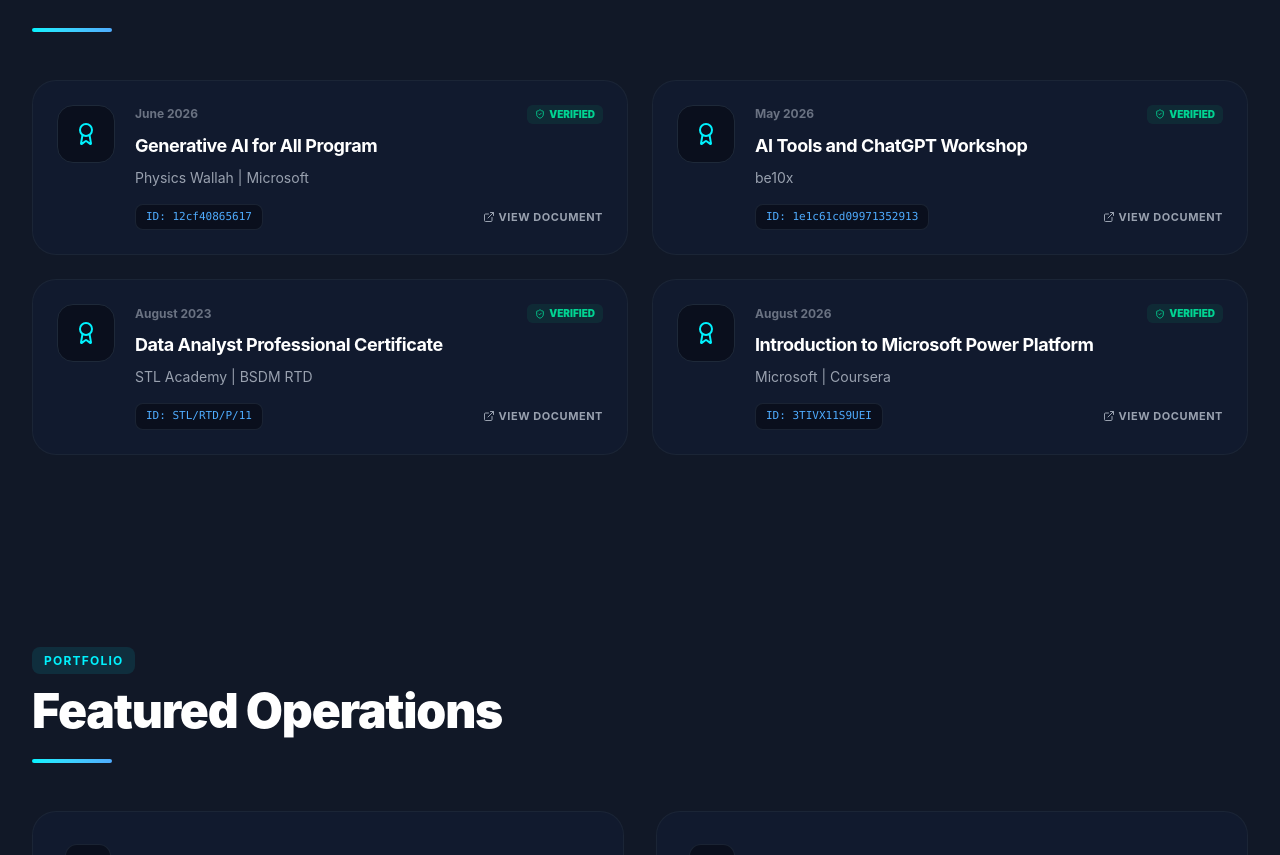
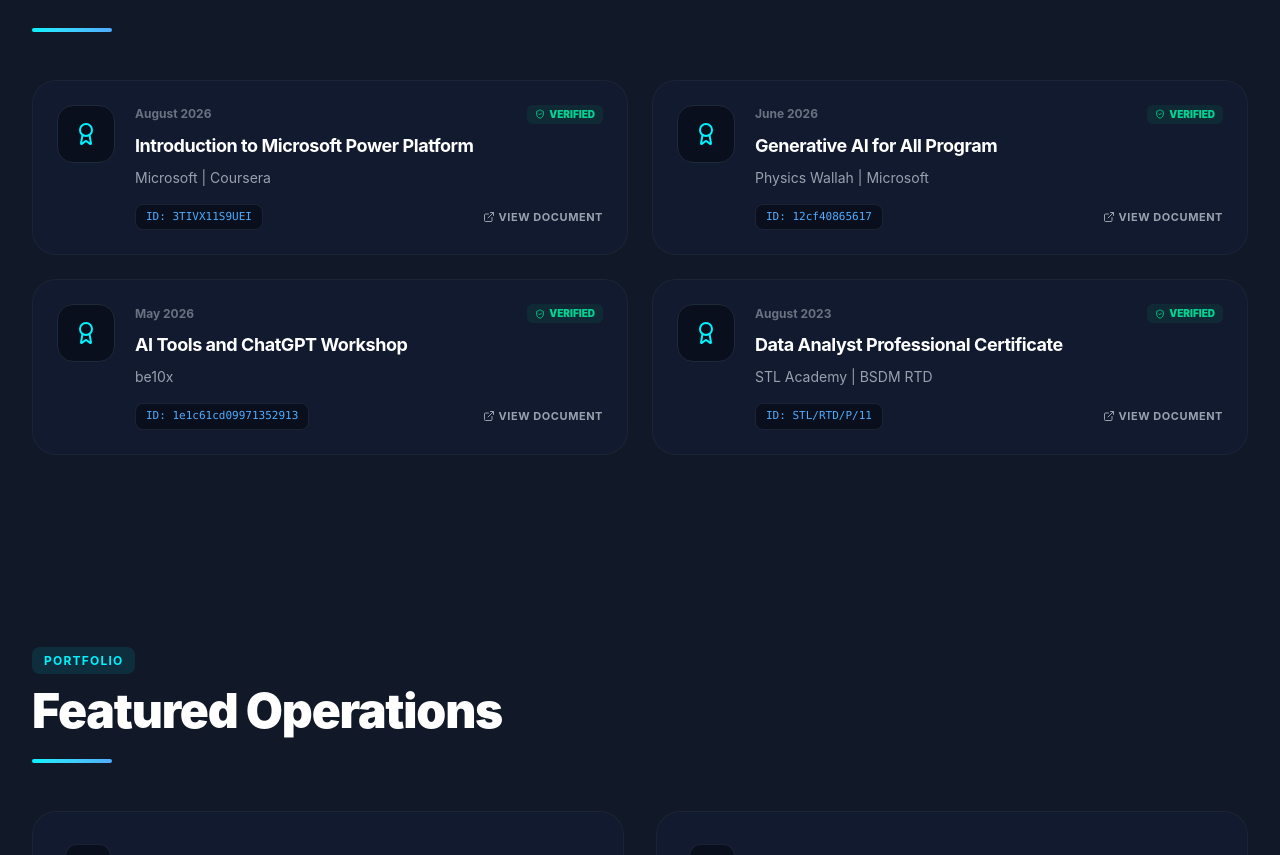
Before and after one commit to abinashshubham/my-portfolio, a React (Vite) app: page / in a window 1280 px wide. Shown: the part 3214-4069 px from the top of the page. Built offline with nearby package versions, Linux system fonts and the light colour scheme.

Commit message:
Changes in UI

```diff
--- a/src/components/Certificates/Certificates.jsx
+++ b/src/components/Certificates/Certificates.jsx
@@ -7,6 +7,13 @@
 
 const Certificates = () => {
   const achievements = [
+    {
+      title: "Introduction to Microsoft Power Platform",
+      issuer: "Microsoft | Coursera",
+      date: "August 2026",
+      id: "3TIVX11S9UEI",
+      viewLink: powerPlatformCertImg,
+    },
     {
       title: "Generative AI for All Program",
       issuer: "Physics Wallah | Microsoft",
@@ -27,13 +34,6 @@
       date: "August 2023",
       id: "STL/RTD/P/11",
       viewLink: bsdmCertImg,
-    },
-    {
-      title: "Introduction to Microsoft Power Platform",
-      issuer: "Microsoft | Coursera",
-      date: "August 2026",
-      id: "3TIVX11S9UEI",
-      viewLink: powerPlatformCertImg,
     },
   ];
 
```
